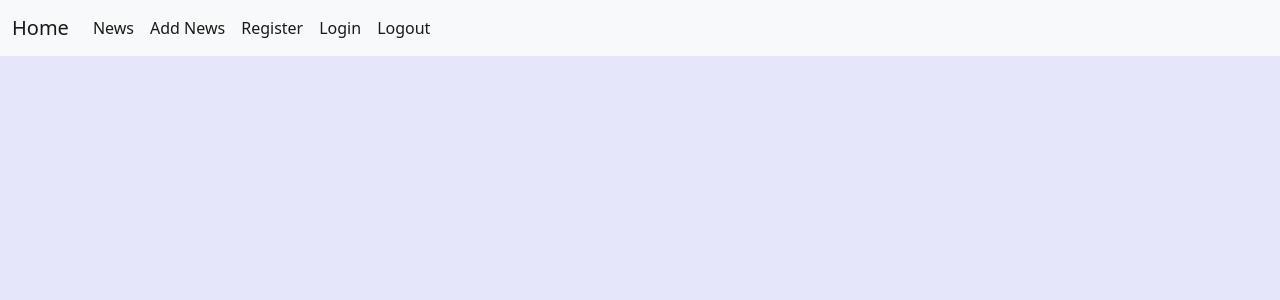
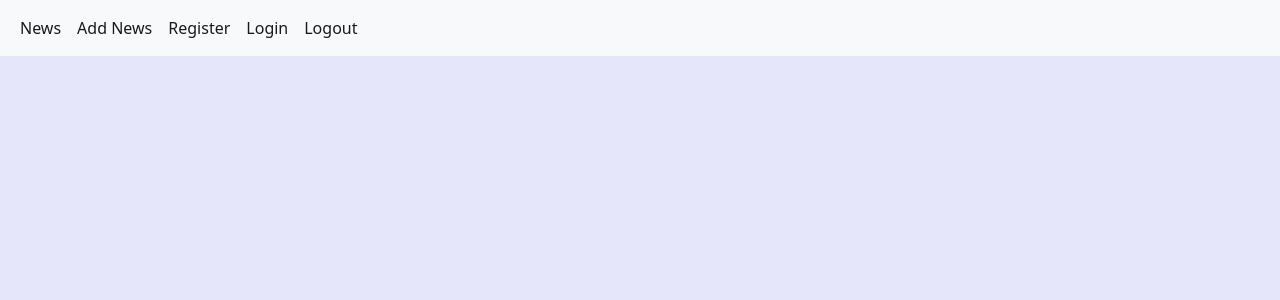
Before and after one commit to majamitic774/previous-news, a PHP site: page / in a window 1280 px wide. Shown: the top 300 px of the page. Run offline with PHP 8.4, Linux system fonts and the light colour scheme; data that the repository does not hold is empty.

Commit message:
Remove home

```diff
--- a/public/index.php
+++ b/public/index.php
@@ -21,7 +21,6 @@ $_SESSION['token'] = $token;
 <body>
     <nav class="navbar navbar-expand-lg bg-light">
         <div class="container-fluid">
-            <a class="navbar-brand" href="<?= BASE_URL ?>">Home</a>
             <button class="navbar-toggler" type="button" data-bs-toggle="collapse" data-bs-target="#navbarSupportedContent" aria-controls="navbarSupportedContent" aria-expanded="false" aria-label="Toggle navigation">
                 <span class="navbar-toggler-icon"></span>
             </button>
```
